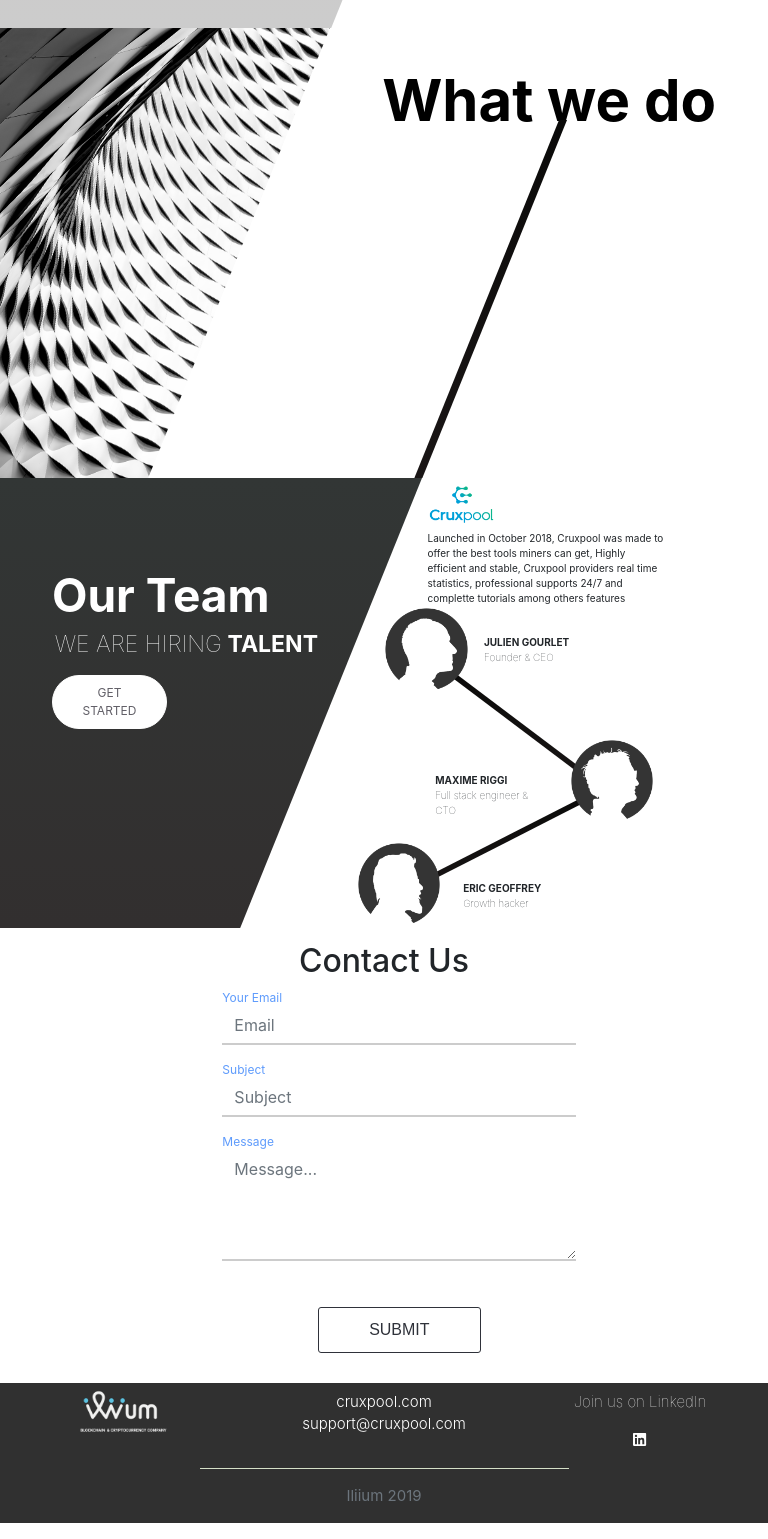
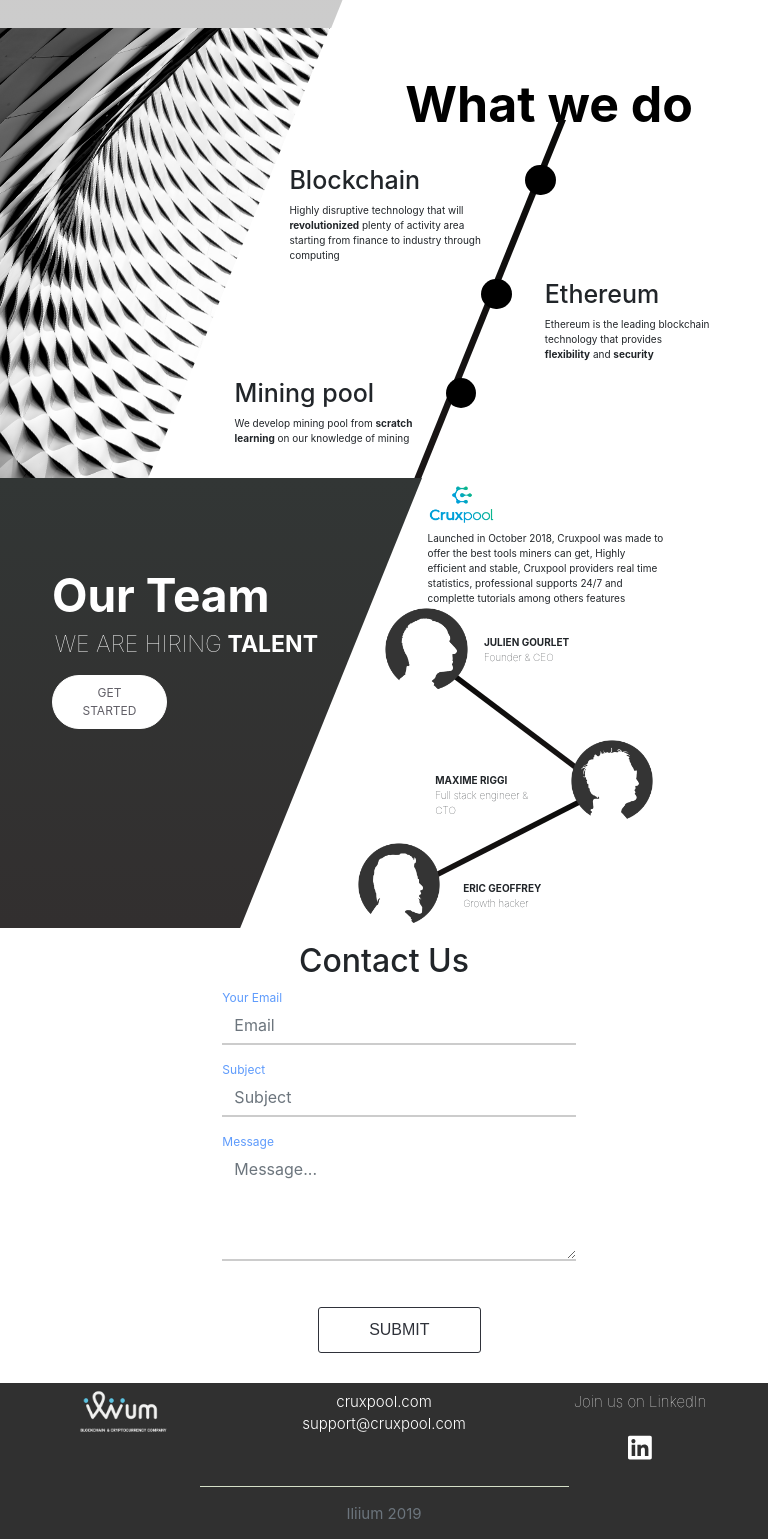
Before and after one commit to Aetra/Site_Vitrine_Iliium, a React (Create React App) app: page / in a window 768 px wide. Shown: the part 960-2499 px from the top of the page. Built offline with nearby package versions, Linux system fonts and the light colour scheme.

Commit message:
Site Propre
Animation header, diagramme Project, Team et formulaire

```diff
--- a/src/app/components/Footer/Footer.jsx
+++ b/src/app/components/Footer/Footer.jsx
@@ -1,7 +1,6 @@
 import React from 'react';
 import './style_Footer.css';
 import { FontAwesomeIcon } from '@fortawesome/react-fontawesome';
-import { library } from '@fortawesome/fontawesome-svg-core';
 import { faLinkedin } from '@fortawesome/free-brands-svg-icons';
 import Iliium_logo from './img/Iliium_logo.png';
 
--- a/src/app/components/Footer/style_Footer.css
+++ b/src/app/components/Footer/style_Footer.css
@@ -25,6 +25,11 @@
   color: white;
   padding-left: 45%;
 }
+
+.iconLnk
+{
+font-size: 1.7rem;
+}
 /* Styles pour téléphones */
 @media (min-width:310px) and (max-width: 460px)
 {
--- a/src/app/components/Header/Header.jsx
+++ b/src/app/components/Header/Header.jsx
@@ -4,9 +4,9 @@
 
 const Header = () => {
   return (
-    <header className="paralsec container-fluid col-lg-12">
+    <header className="parallax container-fluid col-lg-12">
       <div className="row">
-        <div className="bllogo col-lg-12">
+        <div className="firstPart col-lg-12">
           <img src={iliium_logo} class="logo_iliium"/>
         </div>
       </div>
--- a/src/app/components/Header/style_Header.css
+++ b/src/app/components/Header/style_Header.css
@@ -1,11 +1,19 @@
 
-
-.paralsec
+.titleHeader
+{
+  color:white;
+  font-size:63px;
+}
+.parallax
 {
   height:70vw;
-  background-size:cover;
   background-image: url(./img/Iliium_landing-page.jpg);
   color:white;
+  background-attachment: fixed;
+  background-position: center;
+  background-repeat: no-repeat;
+  background-size:cover;
+
 }
 
 .logo_iliium
@@ -16,11 +24,7 @@
   margin-top:5%;
   width:60%;
 }
-.titleHeader
-{
-  color:white;
-  font-size:63px;
-}
+
 .secPart
 {
   padding:7% 0% 0% 6% !important;
@@ -28,7 +32,7 @@
 .btnContact
 {
   width:22vw;
-  height:6vw;
+  height:5vw;
   color: #c3c0cc!important;
   background-color: Transparent !important;
   border-color: white !important;
@@ -38,7 +42,7 @@
 }
 .txtBtn
 {
- font-size: 30px;
+ font-size: 28px;
 }
 
 /* Styles pour téléphones */
--- a/src/app/components/Page/AboutUs/style_AboutUs.css
+++ b/src/app/components/Page/AboutUs/style_AboutUs.css
@@ -16,10 +16,6 @@
   transform: skewY(-70deg);
   transform:skewX(-22deg);
   transform-origin: top left;
-}
-
-.img
-{
 }
 
 .titleAboutUs
@@ -42,9 +38,6 @@
   color:black;
 }
 
-.img
-{
-}
 .logo_BP
 {
   width:38%;
--- a/src/app/components/Page/Project/Project.jsx
+++ b/src/app/components/Page/Project/Project.jsx
@@ -7,8 +7,44 @@
     <h1 className="titleProject text-center font-weight-bold  t">What we do</h1>
       <div className="obliqueProject">
       </div>
-      <div className="obliqueProjectLine">
+      <div className="obliqueProjectLine"></div>
+
+      <div className="firstRow row">
+        <div className="col-lg-8 col-sm-8 col-8">
+          <h3 className="title1Project"> Blockchain </h3>
+          <p className="txt1Project">
+          Highly disruptive technology that will <b>revolutionized</b> plenty
+          of activity area starting from finance to industry through computing
+          </p>
+        </div>
+        <div className="pl-2 col-lg-4 col-sm-4 col-4">
+          <div className="firstBall"> </div>
+        </div>
       </div>
+
+        <div className="secRow row">
+          <div className="col-lg-7 col-sm-7 col-5"></div>
+          <div className="col-lg-1 col-sm-1 col-1">
+            <div className="secondBall"> </div>
+          </div>
+          <div className="col-lg-4 col-sm-4 col-5">
+            <h3 className="title2Project"> Ethereum </h3>
+            <p className="txt2Project">
+            Ethereum is the leading blockchain<br/> technology that provides<br/> <b>flexibility</b> and <b>security</b>
+            </p>
+          </div>
+        </div>
+
+        <div className="thirdRow row">
+          <div className="col-lg-7 col-sm-7 col-6">
+            <h3 className="title3Project"> Mining pool </h3>
+            <p className="txt3Project"> We develop mining pool from <b>scratch learning</b> on our knowledge of mining
+            </p>
+          </div>
+        <div className="col-lg-5 col-sm-5 col-6">
+            <div className="thirdBall"> </div>
+          </div>
+        </div>
     </div>
   );
 };
--- a/src/app/components/Page/Project/style_Project.css
+++ b/src/app/components/Page/Project/style_Project.css
@@ -4,11 +4,7 @@
   height: 58.594vw;
   overflow: hidden;
 }
-.titleProject
-{
-  padding:5% 0% 0% 43%;
-  font-size:82px;
-}
+
 .obliqueProject {
   position: absolute;
   top: 0;
@@ -31,8 +27,8 @@
   top: 12vw;
   bottom: 0;
   right: 0;
-  left: 72.8vw;
-  max-width:1vw;
+  left: 72.80vw;
+  max-width:0.9vw;
   max-height:60vw;
   background-image:linear-gradient(#0a0a09, #1a1616);
   transform: skewY(0deg);
@@ -40,20 +36,236 @@
   transform-origin: top left;
 }
 
+.firstRow
+{
+  padding-top: 6%;
+  padding-left: 1%;
+}
+.secRow
+{
+  padding-top: 3%;
+  padding-left: 7%;
+
+}
+.thirdRow
+{
+  padding-top: 4%;
+  padding-right: 3.5%;
+}
+.firstBall
+{
+  position: relative;
+  width:4vw;
+  height:4vw;
+  border-radius:50%;
+  background:black;
+}
+.secondBall
+{
+  position: relative;
+  width:4vw;
+  height:4vw;
+  border-radius:50%;
+  background:black;
+}
+.thirdBall
+{
+  position: relative;
+  width:4vw;
+  height:4vw;
+  border-radius:50%;
+  background:black;
+}
+.titleProject
+{
+  padding:5% 0% 0% 43%;
+  font-size:82px;
+}
+.title1Project
+{
+  padding-left: 65%;
+}
+.title2Project
+{
+  padding-left: 0%;
+}
+.title3Project
+{
+  padding-left: 70%;
+}
+.txt1Project
+{
+  font-size: 15px;
+  padding-left: 65%;
+}
+.txt2Project
+{
+  font-size: 15px;
+}
+.txt3Project
+{
+  font-size: 15px;
+  padding-left: 70%;
+}
 /* Styles pour téléphones */
-@media (max-width: 325px)
+@media (min-width: 320px) and (max-width: 768px)
 {
+  .firstRow
+  {
+    padding-top: 0%;
+    padding-right: 3%;
+  }
+  .secRow
+  {
+    padding-top: 0%;
+    padding-left: 29%;
+  }
+  .thirdRow
+  {
+    padding-top: 0%;
+    padding-left: 5%;
+  }
   .titleProject
   {
-    padding:5% 0% 0% 43%;
-    font-size:30px;
+    padding:6% 0% 0% 43%;
+    font-size:20px;
+  }
+  .title1Project
+  {
+    font-size:10px;
+    padding-left: 47%;
+  }
+  .title2Project
+  {
+    font-size:10px;
+    padding-left: 0%;
+  }
+  .title3Project
+  {
+    font-size:10px;
+    padding-left: 42%;
+  }
+  .txt1Project
+  {
+    margin-top: -4%;
+    font-size: 5px;
+    padding-left: 47%;
+  }
+  .txt2Project
+  {
+    margin-top: -8%;
+    font-size: 5px;
+    padding-left: 0%;
+  }
+  .txt3Project
+  {
+    margin-top: -5%;
+    font-size: 5px;
+    padding-left: 42%;
   }
 }
 /* Styles pour les tablettes */
-@media (min-width:325px) and (max-width: 768px) {
+@media (min-width: 768px) and (max-width: 992px) {
+  .firstRow
+  {
+    padding-top: 3%;
+    padding-right: 0.5%;
+  }
+  .secRow
+  {
+    padding-top: 0%;
+    padding-left: 5%;
+
+  }
+  .thirdRow
+  {
+    padding-top: 0%;
+    padding-right: 8%;
+  }
   .titleProject
   {
-    padding:5% 0% 0% 43%;
-    font-size:58px;
+    padding:6% 0% 0% 43%;
+    font-size:50px;
+  }
+  .title1Project
+  {
+    font-size:25px;
+    padding-left: 57%;
+  }
+  .title2Project
+  {
+    font-size:25px;
+    padding-left: 0%;
+  }
+  .title3Project
+  {
+    font-size:25px;
+    padding-left: 52%;
+  }
+  .txt1Project
+  {
+    margin-top: 0%;
+    font-size: 10px;
+    padding-left: 57%;
+  }
+  .txt2Project
+  {
+    margin-top: 0%;
+    font-size: 10px;
+  }
+  .txt3Project
+  {
+    margin-top: 0%;
+    font-size: 10px;
+    padding-left: 52%;
   }
 }
+  @media (min-width: 992px) and (max-width:1030px) {
+    .firstRow
+    {
+      padding-top: 4%;
+      padding-right: 0%;
+    }
+    .secRow
+    {
+      padding-top: 2%;
+      padding-left: 4%;
+
+    }
+    .thirdRow
+    {
+      padding-top: 2%;
+      padding-right: 6%;
+    }
+    .titleProject
+    {
+      padding:5% 0% 0% 43%;
+      font-size:72px;
+    }
+    .title1Project
+    {
+      padding-left: 65%;
+    }
+    .title2Project
+    {
+      padding-left: 0%;
+    }
+    .title3Project
+    {
+      padding-left: 70%;
+    }
+    .txt1Project
+    {
+      font-size: 13px;
+      padding-left: 65%;
+    }
+    .txt2Project
+    {
+      font-size: 13px;
+    }
+    .txt3Project
+    {
+      font-size: 13px;
+      padding-left: 70%;
+    }
+}
--- a/src/app/components/Page/Team/Team.jsx
+++ b/src/app/components/Page/Team/Team.jsx
@@ -33,7 +33,7 @@
         </div>
 
         <div className="part_diag col-lg-7 col-sm-7 col-7 container-fluid">
-          <div className="r1 row">
+          <div className="r1_diag row">
             <div className="col-lg-3 col-sm-3 col-3 circle_size1">
               <img src={Julien} class="circleJulien"/>
             </div>
--- a/src/app/components/Page/Team/style_Team.css
+++ b/src/app/components/Page/Team/style_Team.css
@@ -99,22 +99,19 @@
 {
   font-size: 19px;
 }
+.r1_diag
+{
+  padding-left: 7%;
+}
 .sec_txt
 {
   font-size:13px;
   font-weight: lighter;
 }
-.r1
-{
-  padding-left: 7%;
-}
+
 .circleJulien, .circleEric, .circleMaxime
 {
   width:11vw;
-}
-.txtMaxdec
-{
-  padding-left: 58%;
 }
 
 .circle_size1
@@ -129,6 +126,10 @@
 .circle_size3
 {
   padding-top: 3%;
+}
+.txtMaxdec
+{
+  padding-left: 55%;
 }
 
 .txt_size1
@@ -146,7 +147,7 @@
 }
 
 /* Styles pour téléphones */
-@media (min-width:310px) and (max-width: 325px)
+@media (min-width:310px) and (max-width: 380px)
 {
   .circle_size1
   {
```
